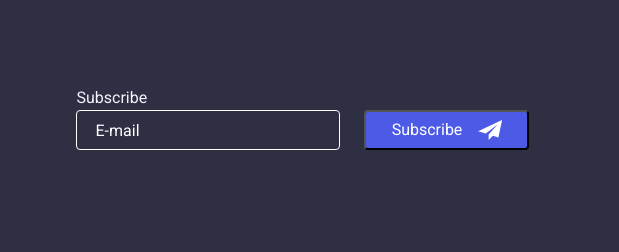
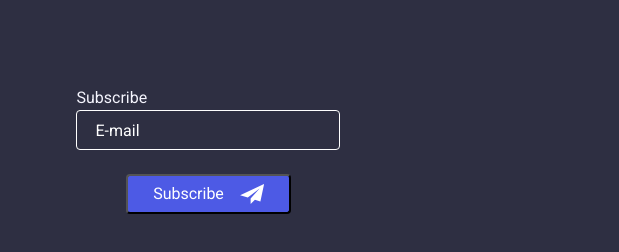
Before and after one commit to mihai93ghe/goit-markup-hw-07, a plain HTML site: page index.html in a window 1280 px wide. Shown: the part 3496-3748 px from the top of the page, 661-1280 px from the left. Drawn offline with nearby package versions, Linux system fonts and the light colour scheme.

Commit message:
subscribe btn under the subrscribe input

```diff
--- a/css/style.css
+++ b/css/style.css
@@ -637,8 +637,9 @@ textarea {
 .subscribe-label {
   display: flex;
   justify-content: center;
-  align-items: center;
+  align-items: flex-start;
   gap: 24px;
+  flex-direction: column;
 }
 
 .subscribe-input {
@@ -862,4 +863,11 @@ img {
     height: 312px;
     flex-wrap: wrap;
   }
+
+  .subscribe-label {
+    display: flex;
+    justify-content: center;
+    align-items: center;
+    gap: 24px;
+  }
 }
```
